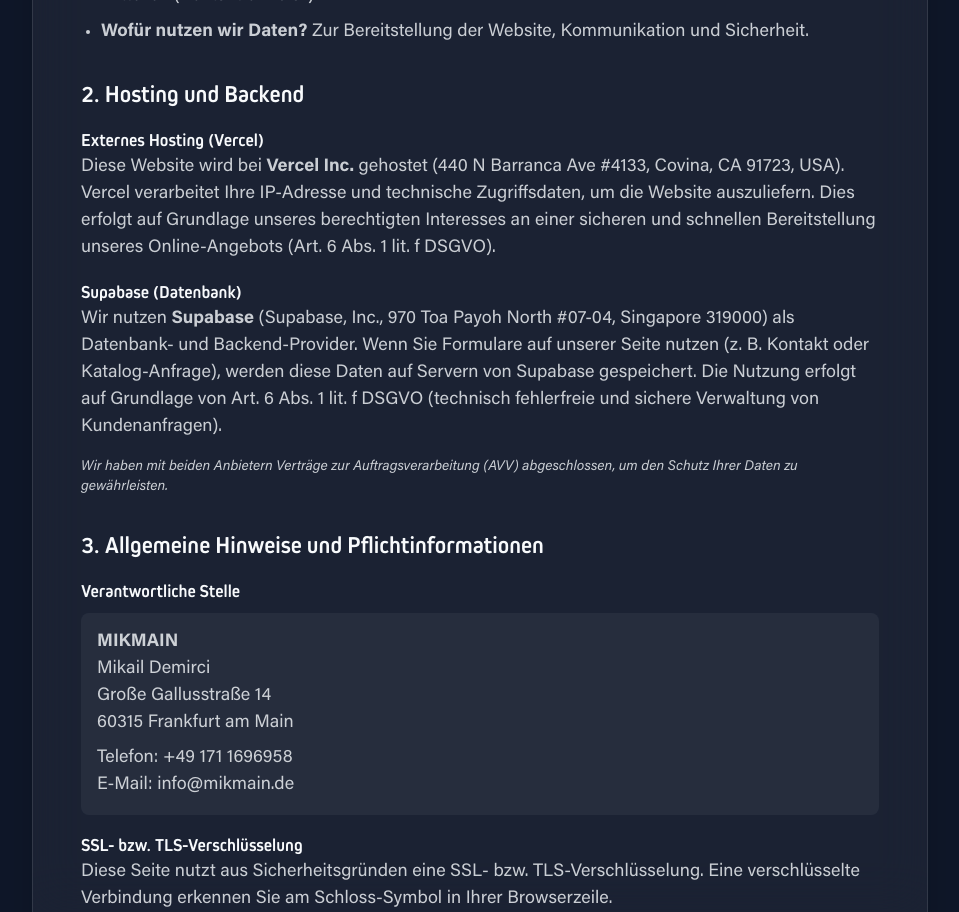
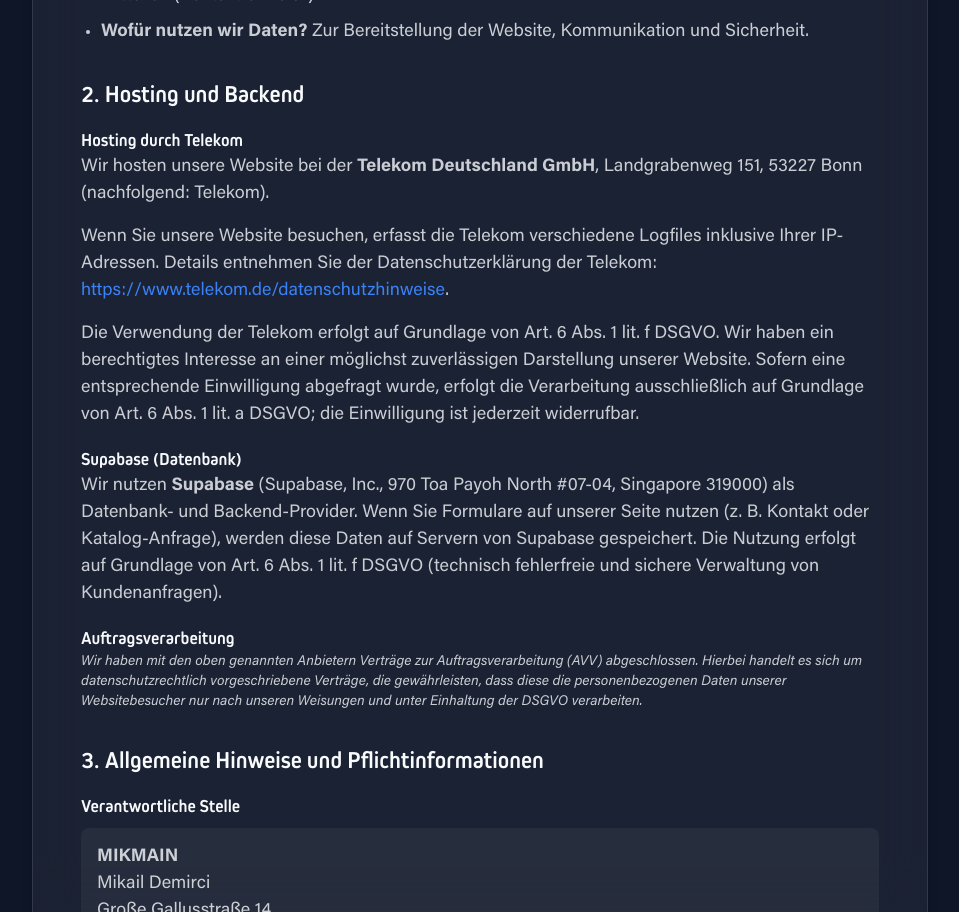
Before and after one commit to ayfiles/mikmain-web, a Next.js app: page /datenschutz in a window 1280 px wide. Shown: the part 640-1552 px from the top of the page, without its empty margins (160-1119 px from the left). Built offline with nearby package versions, Linux system fonts and the light colour scheme.

Commit message:
Update Datenschutz: Telekom als Hosting-Anbieter

```diff
--- a/app/datenschutz/page.tsx
+++ b/app/datenschutz/page.tsx
@@ -87,10 +87,15 @@ export default function DatenschutzPage() {
             <section>
               <h2 className="text-2xl font-bold text-foreground mb-4">2. Hosting und Backend</h2>
 
-              <h3 className="text-lg font-bold mt-4 text-foreground">Externes Hosting (Vercel)</h3>
+              <h3 className="text-lg font-bold mt-4 text-foreground">Hosting durch Telekom</h3>
               <p className="mb-4">
-                Diese Website wird bei <strong>Vercel Inc.</strong> gehostet (440 N Barranca Ave #4133, Covina, CA 91723, USA).<br />
-                Vercel verarbeitet Ihre IP-Adresse und technische Zugriffsdaten, um die Website auszuliefern. Dies erfolgt auf Grundlage unseres berechtigten Interesses an einer sicheren und schnellen Bereitstellung unseres Online-Angebots (Art. 6 Abs. 1 lit. f DSGVO).
+                Wir hosten unsere Website bei der <strong>Telekom Deutschland GmbH</strong>, Landgrabenweg 151, 53227 Bonn (nachfolgend: Telekom).
+              </p>
+              <p className="mb-4">
+                Wenn Sie unsere Website besuchen, erfasst die Telekom verschiedene Logfiles inklusive Ihrer IP-Adressen. Details entnehmen Sie der Datenschutzerklärung der Telekom: <a href="https://www.telekom.de/datenschutzhinweise" className="text-mik-blue hover:underline" target="_blank" rel="noopener noreferrer">https://www.telekom.de/datenschutzhinweise</a>.
+              </p>
+              <p className="mb-4">
+                Die Verwendung der Telekom erfolgt auf Grundlage von Art. 6 Abs. 1 lit. f DSGVO. Wir haben ein berechtigtes Interesse an einer möglichst zuverlässigen Darstellung unserer Website. Sofern eine entsprechende Einwilligung abgefragt wurde, erfolgt die Verarbeitung ausschließlich auf Grundlage von Art. 6 Abs. 1 lit. a DSGVO; die Einwilligung ist jederzeit widerrufbar.
               </p>
 
               <h3 className="text-lg font-bold mt-4 text-foreground">Supabase (Datenbank)</h3>
@@ -100,8 +105,9 @@ export default function DatenschutzPage() {
                 Die Nutzung erfolgt auf Grundlage von Art. 6 Abs. 1 lit. f DSGVO (technisch fehlerfreie und sichere Verwaltung von Kundenanfragen).
               </p>
 
+              <h3 className="text-lg font-bold mt-4 text-foreground">Auftragsverarbeitung</h3>
               <p className="text-sm italic">
-                Wir haben mit beiden Anbietern Verträge zur Auftragsverarbeitung (AVV) abgeschlossen, um den Schutz Ihrer Daten zu gewährleisten.
+                Wir haben mit den oben genannten Anbietern Verträge zur Auftragsverarbeitung (AVV) abgeschlossen. Hierbei handelt es sich um datenschutzrechtlich vorgeschriebene Verträge, die gewährleisten, dass diese die personenbezogenen Daten unserer Websitebesucher nur nach unseren Weisungen und unter Einhaltung der DSGVO verarbeiten.
               </p>
             </section>
 
```
